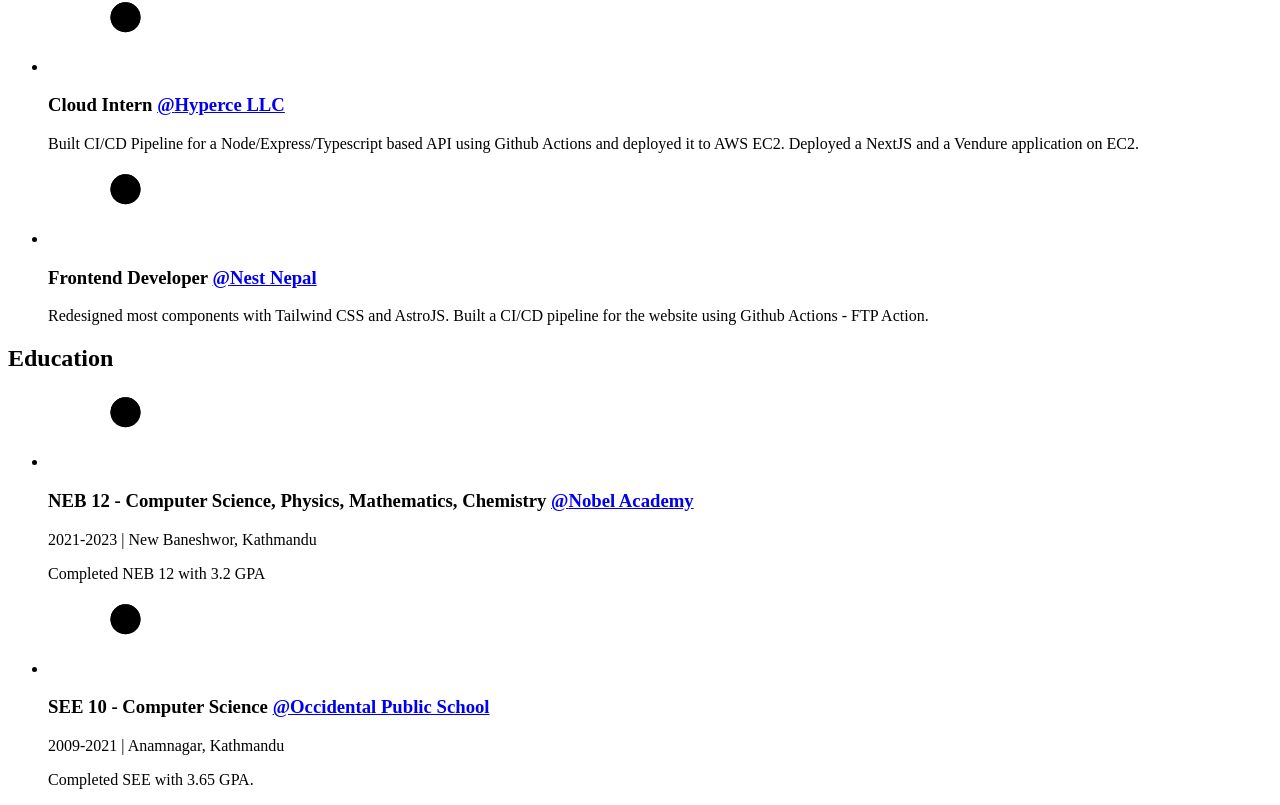
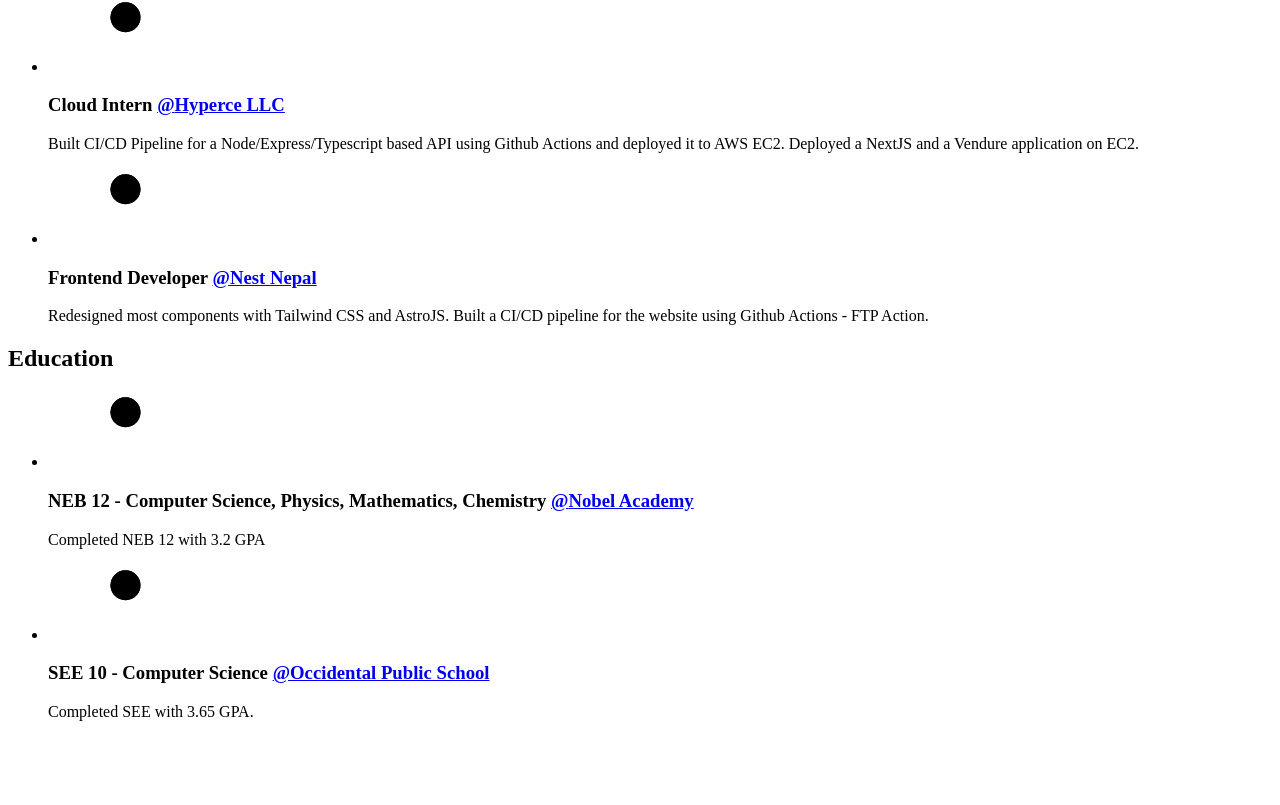
Before and after one commit to ankurgajurel/portfolio, a Next.js app: page /about in a window 1280 px wide. Shown: the part 713-1518 px from the top of the page. After the commit the page ends 1450 px from the top, so only its background shows below. Built offline with nearby package versions, Linux system fonts and the light colour scheme.

Commit message:
remove: removed date from education

```diff
--- a/src/data/education.ts
+++ b/src/data/education.ts
@@ -7,7 +7,7 @@
       name: "Nobel Academy",
       href: "https://nobel.edu.np/",
     },
-    date: "2021-2023",
+
     location: "New Baneshwor, Kathmandu",
     description:
     // write description i completed this course in 2023 april
@@ -19,7 +19,6 @@
       name: "Occidental Public School",
       href: "https://www.ops.edu.np/",
     },
-    date: "2009-2021",
     location: "Anamnagar, Kathmandu",
     description:
       "Completed SEE with 3.65 GPA.",
```
